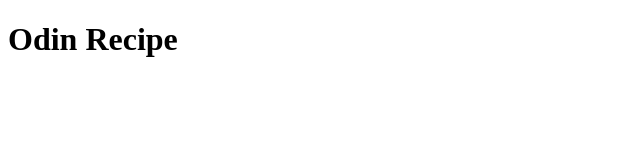
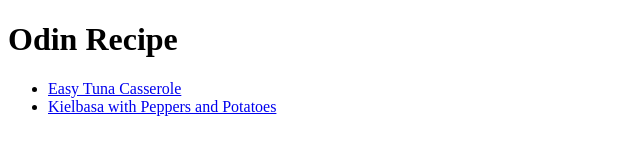
Before and after one commit to puzzaney/odin-recipes, a plain HTML site: page index.html in a window 1280 px wide. Shown: the whole page, without its empty margins (0-640 px from the left). Drawn offline with Linux system fonts and the light colour scheme.

Commit message:
Linked Cassenrole and Kielbasa recipes to index.html in unordered list

```diff
--- a/index.html
+++ b/index.html
@@ -9,7 +9,11 @@
 <body>
 
     <h1>Odin Recipe</h1>
-    <a href="recipes/EasyTunaCasserole.html"></a>
+    <ul>
+        <li><a href="recipes/EasyTunaCasserole.html">Easy Tuna Casserole</a></li>
+        <li><a href="recipes/kielbasa.html">Kielbasa with Peppers and Potatoes</a></li>
+    </ul>
+
 
 </body>
 </html>
```
